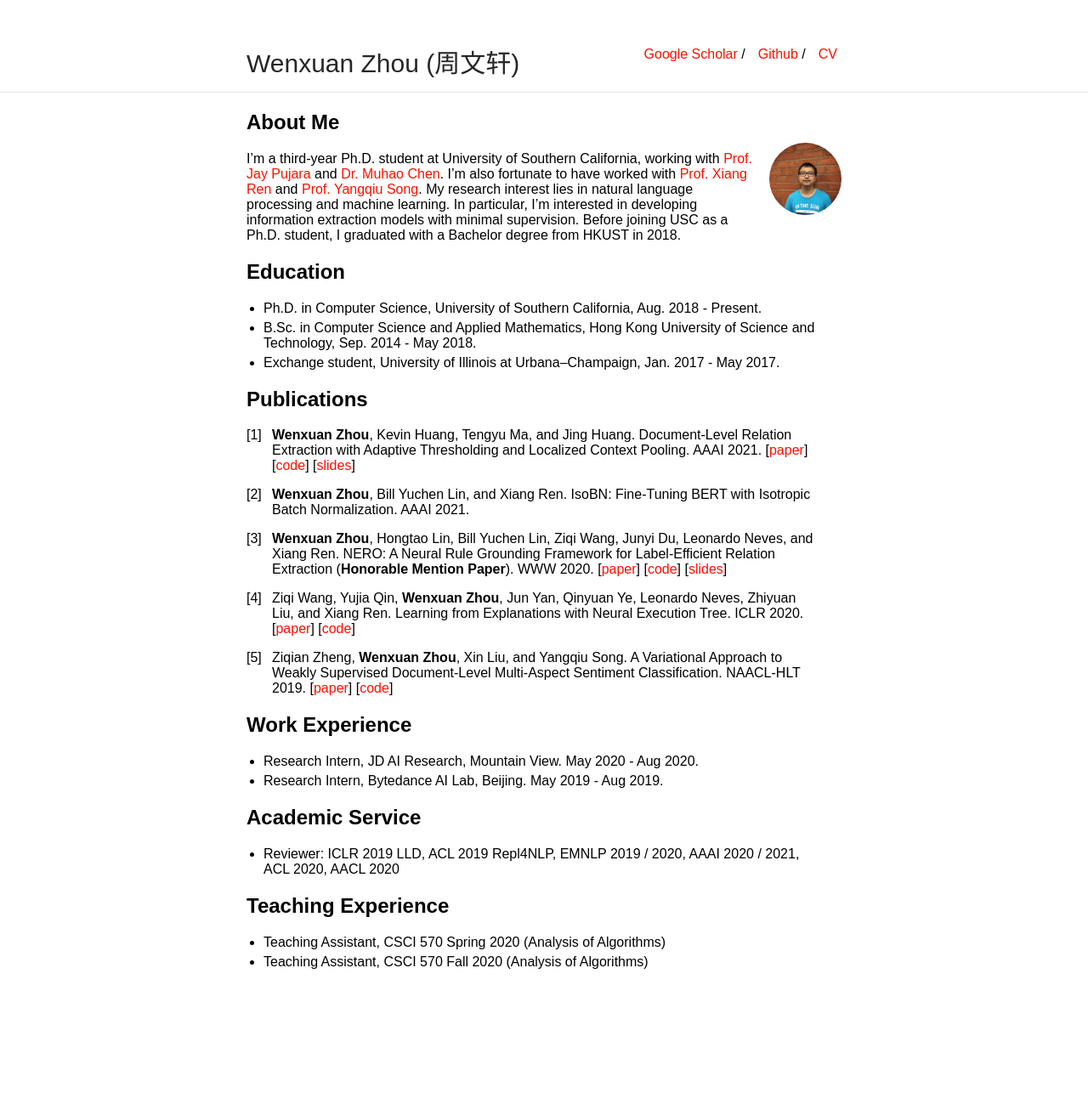
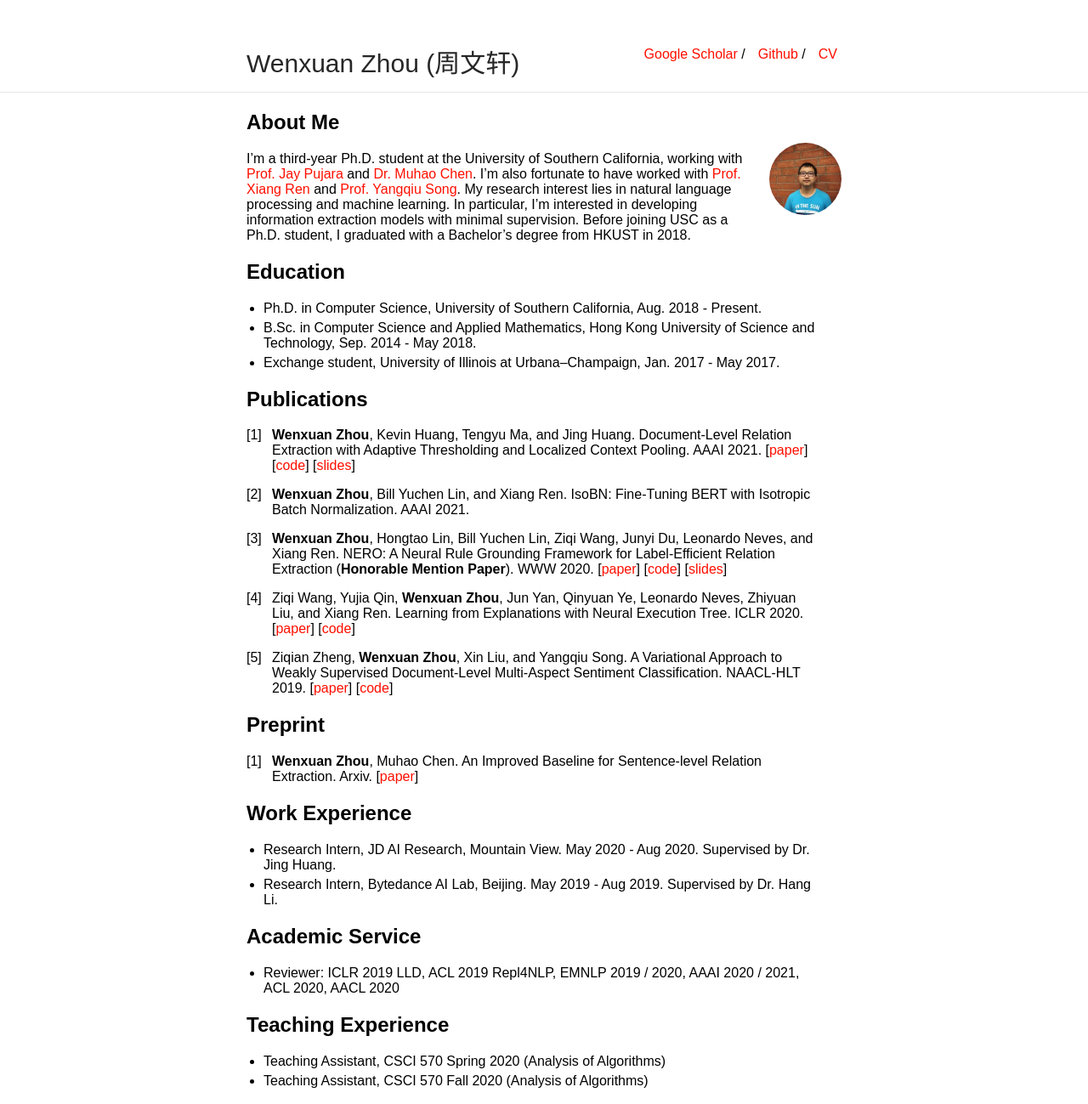
Before and after one commit to wzhouad/wzhouad.github.io, a Jekyll site: the page built from index.md, in a window 1280 px wide. Shown: the whole page at 85% size. Built offline with Jekyll 4.4.1, drawn with Linux system fonts in a browser that asks for light colours; our own code applies the rules of GitHub Pages for plain Markdown files; before the commit the page ends 1159 px from its top, so only the background shows below that.

Commit message:
Update index.md

```diff
--- a/index.md
+++ b/index.md
@@ -6,7 +6,7 @@
 
 <img class="profile-picture" src="photo.jpg">
 
-I’m a third-year Ph.D. student at University of Southern California, working with [Prof. Jay Pujara](https://www.jaypujara.org/) and [Dr. Muhao Chen](https://muhaochen.github.io/). I'm also fortunate to have worked with [Prof. Xiang Ren](http://ink-ron.usc.edu/xiangren/) and [Prof. Yangqiu Song](https://www.cse.ust.hk/~yqsong/). My research interest lies in natural language processing and machine learning. In particular, I'm interested in developing information extraction models with minimal supervision. Before joining USC as a Ph.D. student, I graduated with a Bachelor degree from HKUST in 2018.
+I'm a third-year Ph.D. student at the University of Southern California, working with [Prof. Jay Pujara](https://www.jaypujara.org/) and [Dr. Muhao Chen](https://muhaochen.github.io/). I'm also fortunate to have worked with [Prof. Xiang Ren](http://ink-ron.usc.edu/xiangren/) and [Prof. Yangqiu Song](https://www.cse.ust.hk/~yqsong/). My research interest lies in natural language processing and machine learning. In particular, I'm interested in developing information extraction models with minimal supervision. Before joining USC as a Ph.D. student, I graduated with a Bachelor's degree from HKUST in 2018.
 
 ## Education
 * Ph.D. in Computer Science, University of Southern California, Aug. 2018 - Present.
@@ -27,9 +27,12 @@
 
 5. Ziqian Zheng, **Wenxuan Zhou**, Xin Liu, and Yangqiu Song. A Variational Approach to Weakly Supervised Document-Level Multi-Aspect Sentiment Classification. NAACL-HLT 2019. \[[paper](https://arxiv.org/abs/1904.05055)\] \[[code](https://github.com/HKUST-KnowComp/VWS-DMSC)\]
 
+## Preprint
+1. **Wenxuan Zhou**, Muhao Chen. An Improved Baseline for Sentence-level Relation Extraction. Arxiv. \[[paper](https://arxiv.org/abs/2102.01373)\]
+
 ## Work Experience
-* Research Intern, JD AI Research, Mountain View. May 2020 - Aug 2020.
-* Research Intern, Bytedance AI Lab, Beijing. May 2019 - Aug 2019.
+* Research Intern, JD AI Research, Mountain View. May 2020 - Aug 2020. Supervised by Dr. Jing Huang.
+* Research Intern, Bytedance AI Lab, Beijing. May 2019 - Aug 2019. Supervised by Dr. Hang Li.
 
 ## Academic Service
 * Reviewer: ICLR 2019 LLD, ACL 2019 Repl4NLP, EMNLP 2019 / 2020, AAAI 2020 / 2021, ACL 2020, AACL 2020
```
